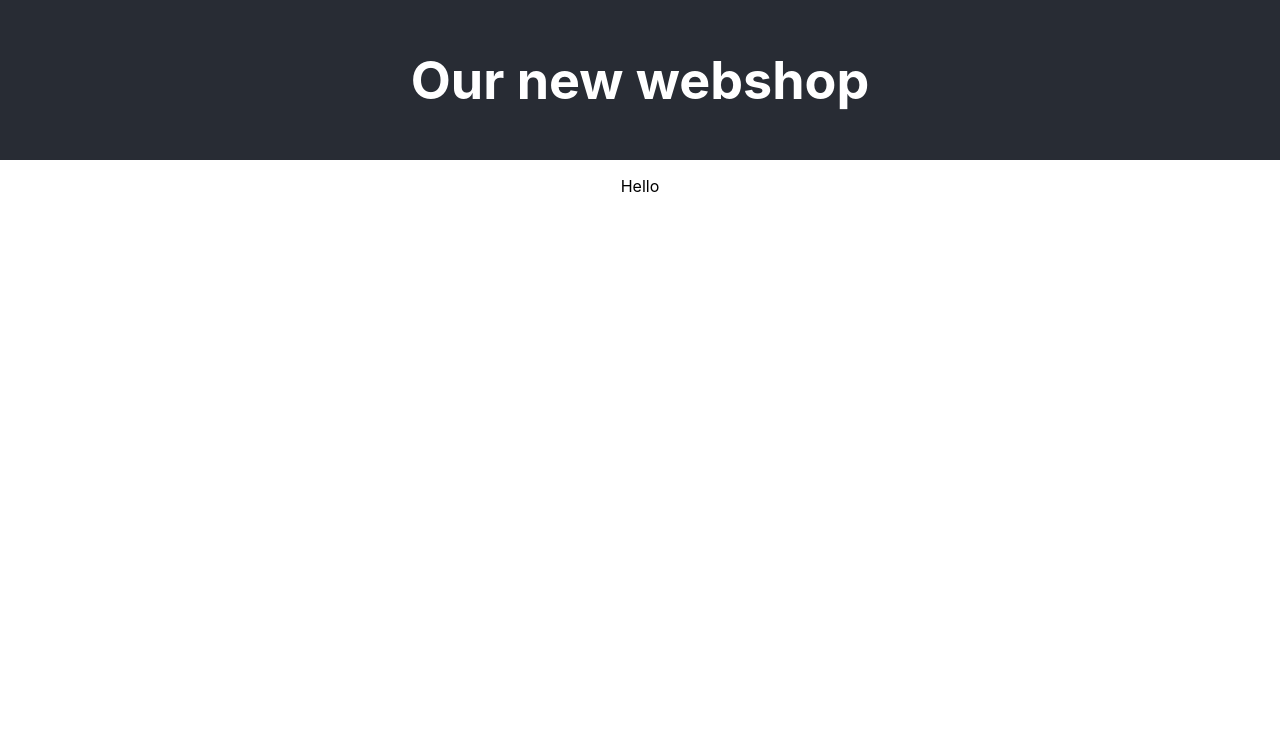
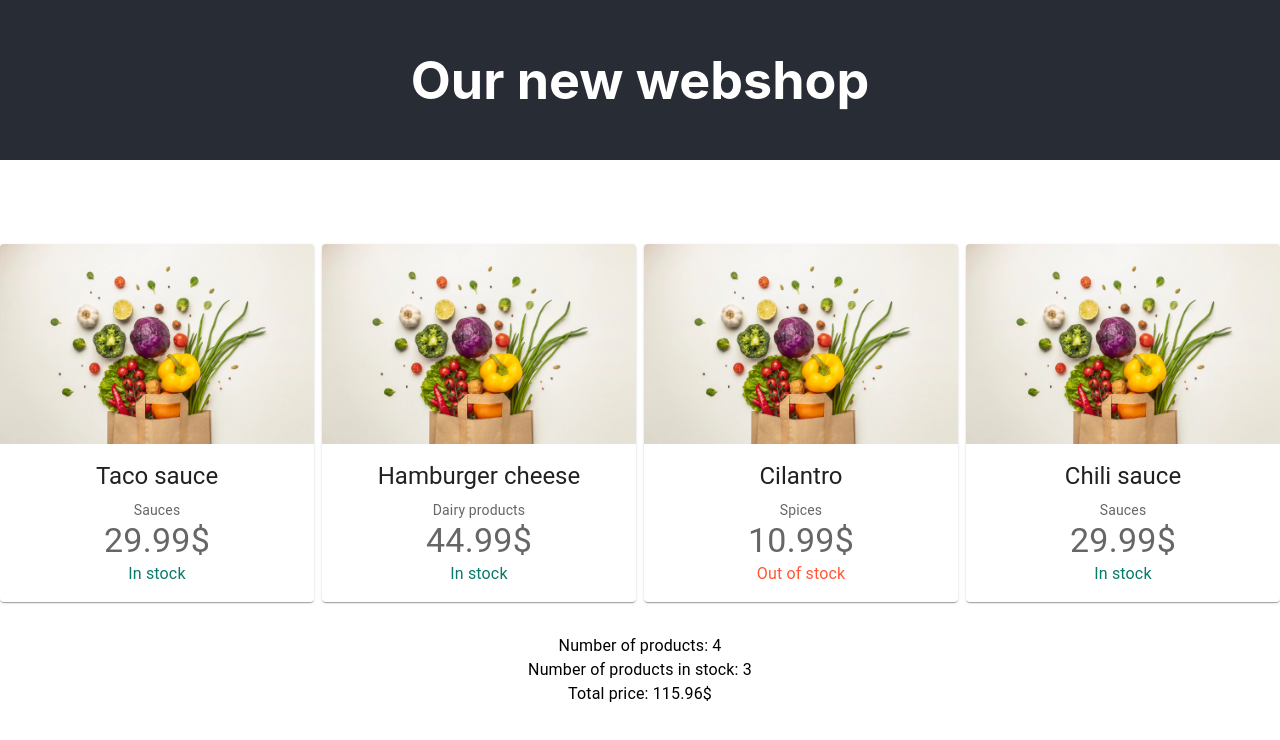
Before and after one commit to fridajac/Our-Webshop, a React (Create React App) app: page / in a window 1280 px wide. Shown: the top 740 px of the page. Built offline with nearby package versions, Linux system fonts and the light colour scheme.

Commit message:
Add basic components and test classes

```diff
--- a/src/App.tsx
+++ b/src/App.tsx
@@ -1,4 +1,6 @@
 import './App.css';
+import Catalog from './components/catalog/Catalog';
+import InformationBox from './components/InformationBox/InformationBox';
 
 function App() {
   return (
@@ -7,7 +9,8 @@ function App() {
         <h1>Our new webshop</h1>
       </header>
       <div className="Main-content">
-        <p>Hello</p>
+        <Catalog />
+        <InformationBox />
       </div>
     </div>
   );
--- /dev/null
+++ b/src/components/InformationBox/InformationBox.tsx
@@ -0,0 +1,22 @@
+import { Typography } from '@mui/material';
+import products from '../../data/products.json';
+import { getNbrOfProductsInStock, getTotalPrice } from './utilities';
+
+const InformationBox = () => {
+  const nbrOfProductsInStock = getNbrOfProductsInStock(products);
+  const totalPrice = getTotalPrice(products);
+
+  return (
+    <div style={{ marginTop: '2rem' }}>
+      <Typography variant="body1">
+        Number of products: {products.length}
+      </Typography>
+      <Typography variant="body1">
+        Number of products in stock: {nbrOfProductsInStock}
+      </Typography>
+      <Typography variant="body1">Total price: {totalPrice}$ </Typography>
+    </div>
+  );
+};
+
+export default InformationBox;
--- /dev/null
+++ b/src/components/InformationBox/utilities.ts
@@ -0,0 +1,11 @@
+import { ProductItem } from '../../types';
+
+export function getNbrOfProductsInStock(products: ProductItem[]): number {
+  return products.filter((product) => product.status === 'In stock').length;
+}
+
+export function getTotalPrice(products: ProductItem[]): number {
+  return products.reduce((accumulator, currentValue) => {
+    return accumulator + currentValue.price;
+  }, 0);
+}
--- /dev/null
+++ b/src/components/catalog/Catalog.tsx
@@ -0,0 +1,19 @@
+import Grid from '@mui/material/Unstable_Grid2'; // Grid version 2
+import products from '../../data/products.json';
+import Product from '../product/Product';
+
+const Catalog = () => {
+  return (
+    <Grid container spacing={1} style={{ marginTop: '5rem' }}>
+      {products.map((product, index) => {
+        return (
+          <Grid xs={3} key={index}>
+            <Product {...product} />
+          </Grid>
+        );
+      })}
+    </Grid>
+  );
+};
+
+export default Catalog;
--- /dev/null
+++ b/src/components/product/Product.tsx
@@ -0,0 +1,47 @@
+import {
+  Card,
+  CardActionArea,
+  CardContent,
+  CardMedia,
+  Typography,
+} from '@mui/material';
+import COLORS from '../../styles/colors';
+import { ProductItem } from '../../types';
+
+const Product = (props: ProductItem) => {
+  const { name, category, price, status } = props;
+  return (
+    <Card sx={{ maxWidth: 345 }}>
+      <CardActionArea>
+        <CardMedia
+          component="img"
+          height="200"
+          image={require('../../assets/images/food-default-image.png')}
+          alt="product image"
+        />
+        <CardContent>
+          <Typography gutterBottom variant="h5" component="div">
+            {name}
+          </Typography>
+          <Typography variant="body2" color="text.secondary">
+            {category}
+          </Typography>
+          <Typography variant="h4" color="text.secondary">
+            {price}$
+          </Typography>
+          <Typography
+            variant="body1"
+            data-testid="status-display"
+            color={
+              status === 'In stock' ? COLORS.statusGreen : COLORS.statusRed
+            }
+          >
+            {status}
+          </Typography>
+        </CardContent>
+      </CardActionArea>
+    </Card>
+  );
+};
+
+export default Product;
--- /dev/null
+++ b/src/styles/colors.ts
@@ -0,0 +1,6 @@
+const COLORS = {
+  statusRed: '#FF5733',
+  statusGreen: '#097969',
+};
+
+export default COLORS;
--- /dev/null
+++ b/src/types.ts
@@ -0,0 +1,7 @@
+export type ProductItem = {
+  id: number;
+  name: string;
+  category: string;
+  price: number;
+  status: string;
+};
```
Also changed, not shown: src/test-data/test-products.json (+0 -7 lines), 2 other files (tests, documents, lock files or other folders).
